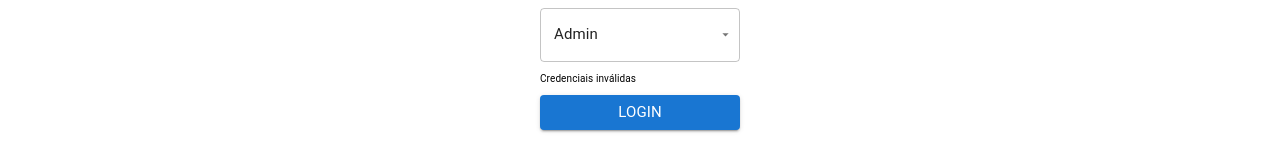
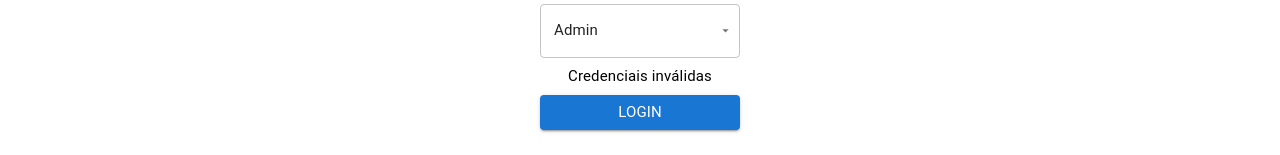
Before and after one commit to DiegoLimaDev/school_system, a React (Vite) app in the folder frontend/: page / in a window 1280 px wide. Both pictures are taken after a click on the button "LOGIN". Shown: the part 228-383 px from the top of the page. Built offline with nearby package versions, Linux system fonts and the light colour scheme.

Commit message:
[style]fontsize in typography

```diff
--- a/frontend/src/app/presentation/pages/Home/Home.tsx
+++ b/frontend/src/app/presentation/pages/Home/Home.tsx
@@ -114,8 +114,10 @@ const Home = () => {
             Professor
           </MenuItem>
         </Select>
-        {(errors.cpf || errors.password || errors.root) && (
-          <Typography>Credenciais inválidas</Typography>
+        {(errors.cpf || errors.password) && (
+          <Typography fontSize={theme.sizes.small} textAlign={'center'}>
+            Credenciais inválidas
+          </Typography>
         )}
         <MyButton variant="contained" onClick={handleSubmit(onSubmit)}>
           LOGIN
```
